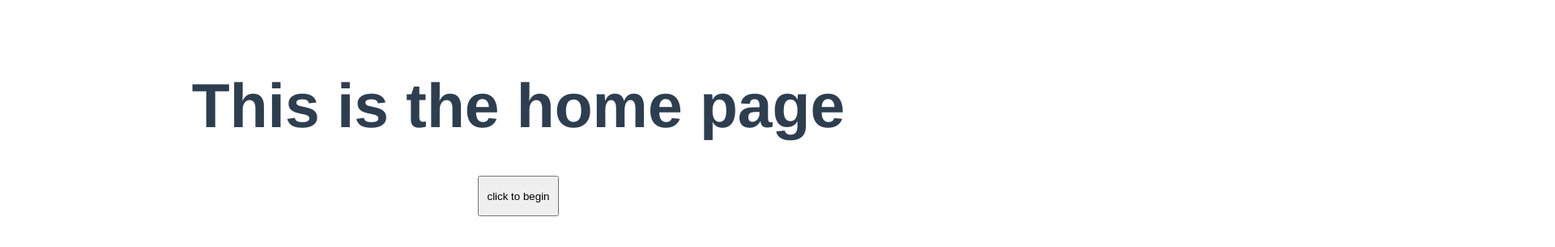
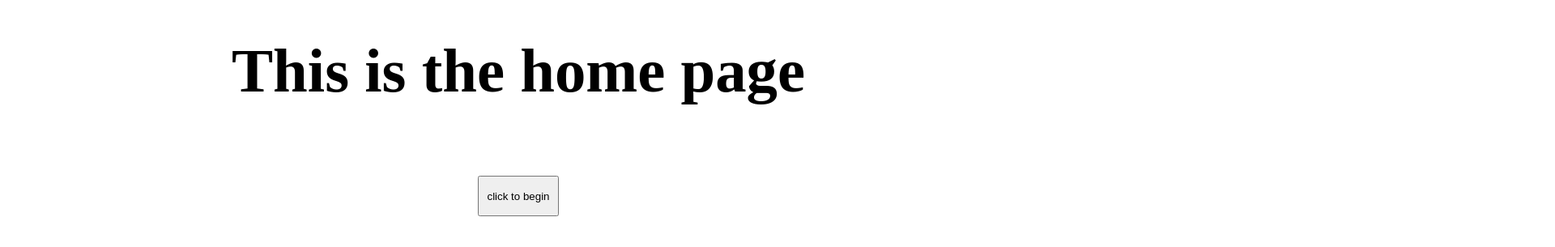
Before and after one commit to sdghi/saemin, a Vue app: page / in a window 1280 px wide. Shown: the part 263-568 px from the top of the page at 81% size, 1920 px wide, since content can reach past the window. Built offline with nearby package versions, Linux system fonts and the light colour scheme.

Commit message:
adds css reset

```diff
--- a/src/App.vue
+++ b/src/App.vue
@@ -16,12 +16,18 @@ export default {
 </script>
 
 <style>
-#app {
-  font-family: "Avenir", Helvetica, Arial, sans-serif;
-  -webkit-font-smoothing: antialiased;
-  -moz-osx-font-smoothing: grayscale;
-  text-align: center;
-  color: #2c3e50;
-  margin-top: 60px;
+html {
+  box-sizing: border-box;
+}
+
+*,
+*::before,
+*::after {
+  box-sizing: inherit;
+}
+
+body {
+  margin: 0;
+  padding: 0;
 }
 </style>
```
